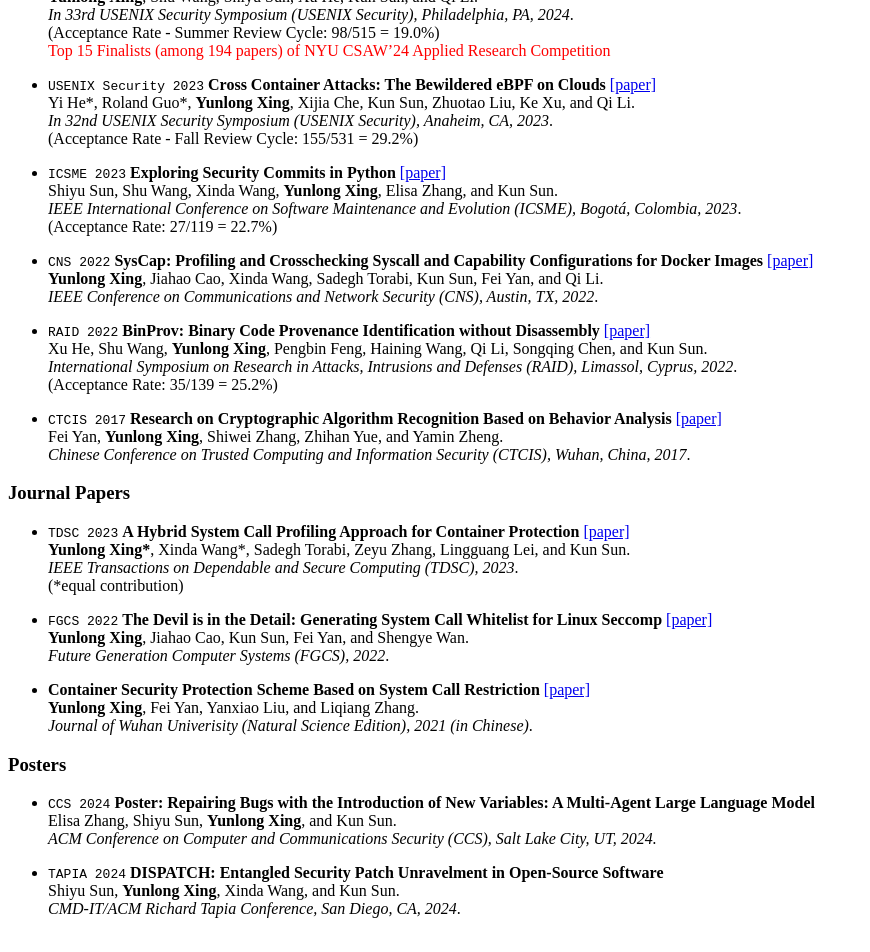
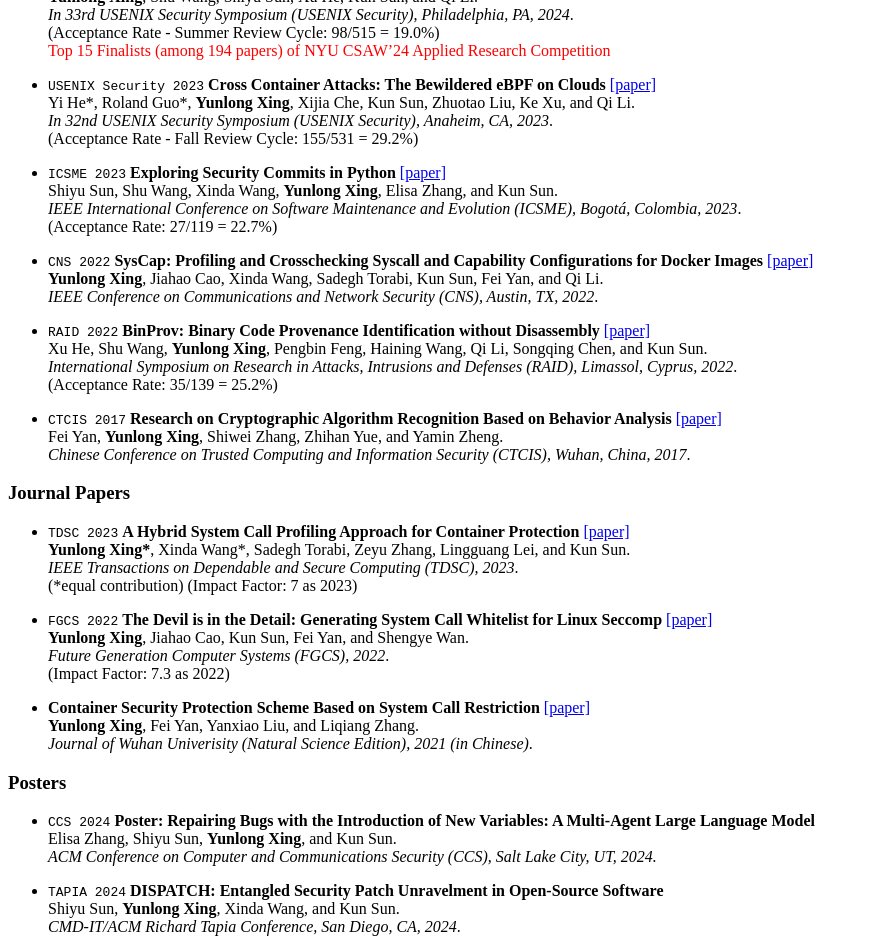
Before and after one commit to YunlongXing/yunlongxing.github.io, a Jekyll site: the page built from _pages/includes/pub.md, in a window 1280 px wide. Shown: the part 784-1736 px from the top of the page, without its empty margins (0-870 px from the left). Built offline with Jekyll 4.4.1, drawn with Linux system fonts in a browser that asks for light colours; our own code applies the rules of GitHub Pages for plain Markdown files.

Commit message:
Update pub.md

```diff
--- a/_pages/includes/pub.md
+++ b/_pages/includes/pub.md
@@ -33,11 +33,12 @@ Fei Yan, **Yunlong Xing**, Shiwei Zhang, Zhihan Yue, and Yamin Zheng.<br>
 - ``TDSC 2023`` **A Hybrid System Call Profiling Approach for Container Protection** [\[paper\]](https://ieeexplore.ieee.org/document/10105304)<br>
 **Yunlong Xing\***, Xinda Wang\*, Sadegh Torabi, Zeyu Zhang, Lingguang Lei, and Kun Sun.<br>
 *IEEE Transactions on Dependable and Secure Computing (TDSC), 2023*.<br>
-\(\*equal contribution\)
+\(\*equal contribution\) \(Impact Factor: 7 as 2023\)
 
 - ``FGCS 2022`` **The Devil is in the Detail: Generating System Call Whitelist for Linux Seccomp** [\[paper\]](/publications/fgcs22_Syscall.pdf)<br>
 **Yunlong Xing**, Jiahao Cao, Kun Sun, Fei Yan, and Shengye Wan.<br>
-*Future Generation Computer Systems (FGCS), 2022*.
+*Future Generation Computer Systems (FGCS), 2022*.<br>
+\(Impact Factor: 7.3 as 2022\)
 
 - **Container Security Protection Scheme Based on System Call Restriction** [\[paper\]](https://doi.org/10.14188/j.1671-8836.2021.0049)<br>
 **Yunlong Xing**, Fei Yan, Yanxiao Liu, and Liqiang Zhang.<br>
```
